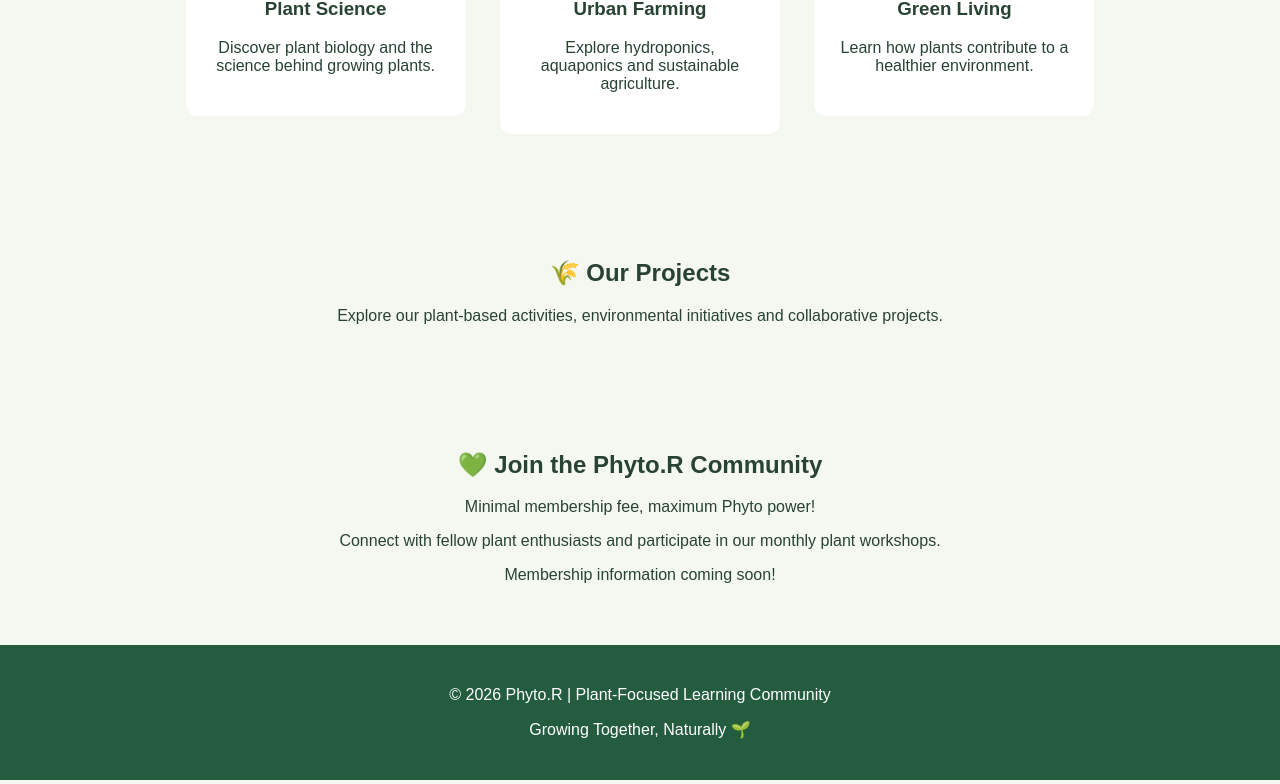
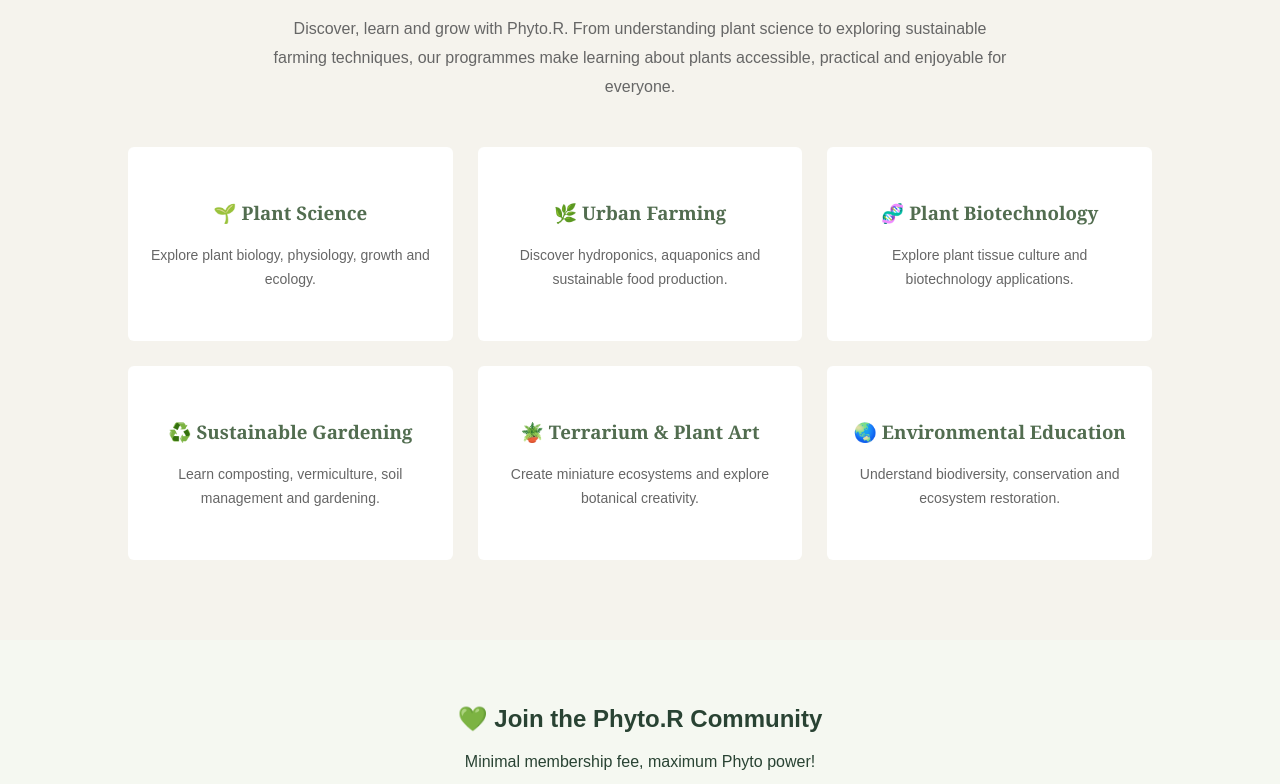
Before and after one commit to phyto-r/phyto-r.github.io, a plain HTML site: page index.html in a window 1280 px wide. Shown: the part 2394-3178 px from the top of the page. Drawn offline with Linux system fonts and the light colour scheme.

Commit message:
Update index.html

```diff
--- a/index.html
+++ b/index.html
@@ -473,37 +473,75 @@ accessible, enjoyable and meaningful.
 
 </section>
 
-<section id="academy">
+<section id="academy" class="academy-section">
 
-<h2>🔬 Plant Academy</h2>
+<h2>Plant Academy</h2>
 
-<div class="card">
-<h3>Plant Science</h3>
-<p>Discover plant biology and the science behind growing plants.</p>
+<p class="academy-intro">
+
+Discover, learn and grow with Phyto.R.
+
+From understanding plant science to exploring
+sustainable farming techniques, our programmes
+make learning about plants accessible,
+practical and enjoyable for everyone.
+
+</p>
+
+<div class="academy-grid">
+
+<div class="academy-card">
+<h3>🌱 Plant Science</h3>
+<p>
+Explore plant biology, physiology,
+growth and ecology.
+</p>
 </div>
 
-<div class="card">
-<h3>Urban Farming</h3>
-<p>Explore hydroponics, aquaponics and sustainable agriculture.</p>
+<div class="academy-card">
+<h3>🌿 Urban Farming</h3>
+<p>
+Discover hydroponics, aquaponics
+and sustainable food production.
+</p>
 </div>
 
-<div class="card">
-<h3>Green Living</h3>
-<p>Learn how plants contribute to a healthier environment.</p>
+<div class="academy-card">
+<h3>🧬 Plant Biotechnology</h3>
+<p>
+Explore plant tissue culture
+and biotechnology applications.
+</p>
+</div>
+
+<div class="academy-card">
+<h3>♻️ Sustainable Gardening</h3>
+<p>
+Learn composting, vermiculture,
+soil management and gardening.
+</p>
+</div>
+
+<div class="academy-card">
+<h3>🪴 Terrarium & Plant Art</h3>
+<p>
+Create miniature ecosystems
+and explore botanical creativity.
+</p>
+</div>
+
+<div class="academy-card">
+<h3>🌏 Environmental Education</h3>
+<p>
+Understand biodiversity,
+conservation and ecosystem restoration.
+</p>
+</div>
+
 </div>
 
 </section>
 
-<section id="projects">
-
-<h2>🌾 Our Projects</h2>
-
-<p>
-Explore our plant-based activities, environmental
-initiatives and collaborative projects.
-</p>
-
-</section>
 
 <section id="membership">
 
```
